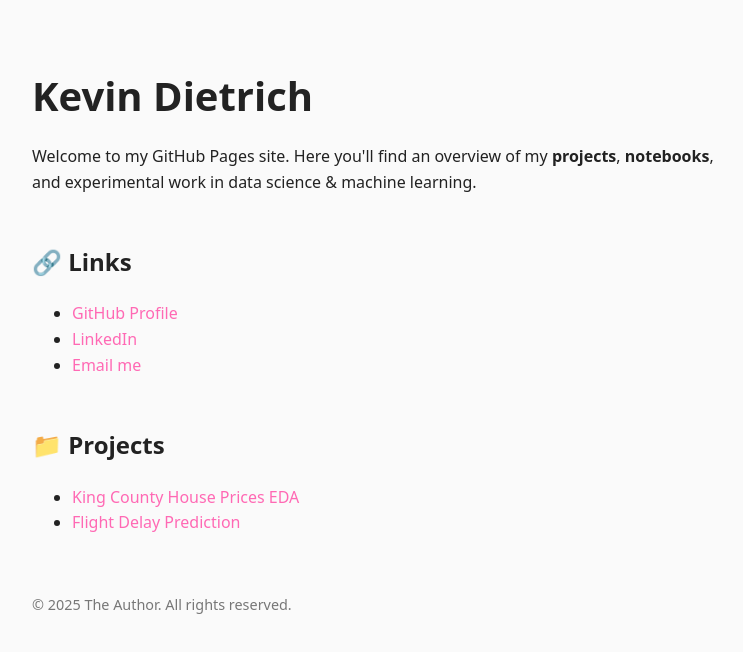
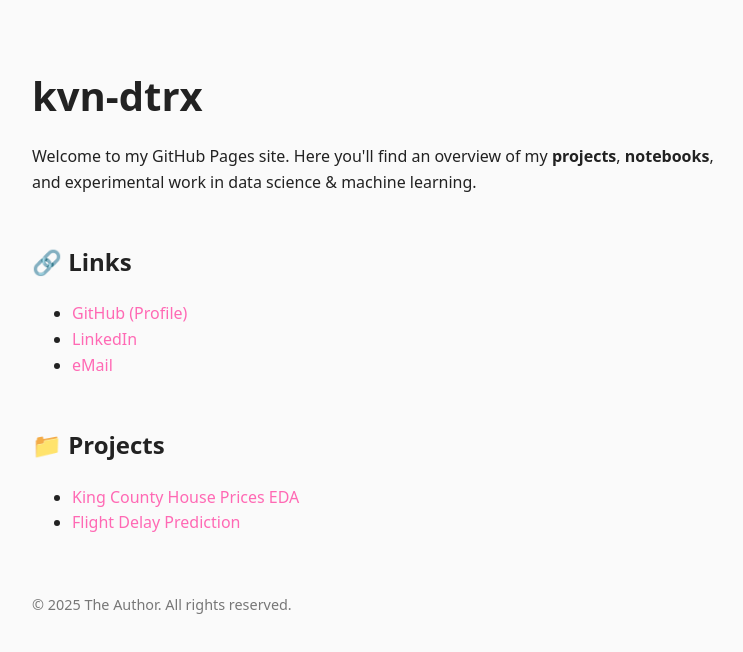
Before and after one commit to kvn-dtrx/kvn-dtrx.github.io, a plain HTML site: page index.html in a window 1280 px wide. Shown: the whole page, without its empty margins (258-1001 px from the left). Drawn offline with Linux system fonts and the light colour scheme.

Commit message:
wip: Intermediate Commit @ 2025-06-14T23:24:07+02:00

```diff
--- a/index.html
+++ b/index.html
@@ -10,14 +10,14 @@
   <link rel="stylesheet" href="css/styles.css" />
 </head>
 <body>
-  <h1>Kevin Dietrich</h1>
+  <h1>kvn-dtrx</h1>
   <p>Welcome to my GitHub Pages site. Here you'll find an overview of my <strong>projects</strong>, <strong>notebooks</strong>, and experimental work in data science & machine learning.</p>
 
   <h2>🔗 Links</h2>
   <ul>
-    <li><a href="https://github.com/kvn-dtrx">GitHub Profile</a></li>
+    <li><a href="https://github.com/kvn-dtrx">GitHub (Profile)</a></li>
     <li><a href="https://www.linkedin.com/in/your-username/">LinkedIn</a></li>
-    <li><a href="mailto:your@email.com">Email me</a></li>
+    <li><a href="mailto:kvn-dtrx@protonmail.ch">eMail</a></li>
   </ul>
 
   <h2>📁 Projects</h2>
```
Also changed, not shown: 1 other file.
